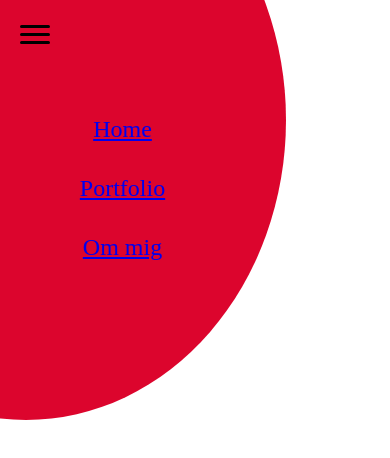
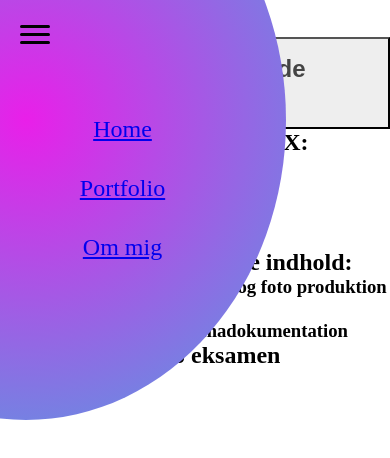
Before and after one commit to regi5539/eksamensportfolio, a plain HTML site: page portfolio.html in a window 390 px wide. Both pictures are taken after a click on the element 35 px from the left and 40 px from the top of the page. Drawn offline with Linux system fonts and the light colour scheme.

Commit message:
portfolio, knap er stylet men virker ikke

```diff
--- a/portfolio.html
+++ b/portfolio.html
@@ -12,9 +12,6 @@
     <header>
       <div class="menu-bg" id="menu-bg"></div>
       <div class="navigation">
-        <!-- <div class="align_menu">
-        <button class="burger_knap">Menu</button>
-      </div> -->
         <div id="menu_streger" onclick="MenuClick()">
           <div id="streg1" class="streg"></div>
           <div id="streg2" class="streg"></div>
@@ -29,6 +26,31 @@
         </nav>
       </div>
     </header>
+
+    <div class="center_content">
+      <main>
+        <h1>Portfolio</h1>
+        <button type="button" class="btn_port">
+          <h2>Tema 2 - Grundlæggende HTML:</h2>
+        </button>
+        <div class="opg_beskrivelse">
+          <h3>● 02.04.02 responsive_site_v2</h3>
+        </div>
+
+        <h2>Tema 3 - Grundlæggende UX:</h2>
+        <h3>● 03.02.06 Prototype 2</h3>
+        <h3>● 03.03.03 Pitch</h3>
+        <h2>Tema 4 - Animation:</h2>
+        <h3>● 04.05.03 Temaopgave</h3>
+        <h2>Tema 5 - Grundlæggende indhold:</h2>
+        <h3>
+          ● 05.01.01 Pilotprojekt Video og foto produktion indsat i HTML/CSS/JS
+        </h3>
+        <h3>● 05.02.01 Redesign og temadokumentation</h3>
+        <h2>Tema 6 - Portfolio eksamen</h2>
+        <h3>● Portfolio sitet</h3>
+      </main>
+    </div>
     <script src="script.js"></script>
   </body>
 </html>
--- a/script.js
+++ b/script.js
@@ -24,9 +24,37 @@
 // /* Tilføj et klik-event til btn, der sætter toggleMenu-funktionen i gang */
 // btn.addEventListener("click", toggleMenu);
 
-// Ny burgermenu
+// ---------------------Ny burgermenu---------------------------
 function MenuClick() {
   document.getElementById("menu_streger").classList.toggle("click");
   document.getElementById("nav").classList.toggle("click");
   document.getElementById("menu-bg").classList.toggle("click-bg");
 }
+
+// ----------------------portfolio------------------------
+
+const btn_port = document.querySelector(".btn_port");
+const indhold = document.querySelector("opg_beskrivelse");
+
+// Lav en function, der hedder toggleMenu()
+function toggleOpg() {
+  console.log("toggleOpg");
+  // 1. Toggle en klasse på nav vha. classList.toggle
+  // 2. Toggle en klasse, der hedder "shown"
+  indhold.classList.toggle("opg_beskrivelse");
+  // 1. Lav en variabel, der hedder menuShown
+  // 2. Den skal være lig med, om nav-variablen indeholder klassen "shown" vha. classList.contains("")
+  let opgShown = classList.contains("opg_beskrivelse");
+  // 1. Lav en if/else sætning => if (...) {...} else {...}
+  // 2. Spørg om menu i if-sætningen => if (menu)
+  if (opgShown) {
+    // hvis nav har klassen "shown", sæt da btn.textContent til "Luk"
+    btn.textContent = "Luk";
+  } else {
+    // hvis IKKE nav har klassen "shown", sæt da btn.textContent til "Menu"
+    btn.textContent = "Menu";
+  }
+}
+
+/* Tilføj et klik-event til btn, der sætter toggleMenu-funktionen i gang */
+btn.addEventListener("click", toggleMenu);
--- a/style.css
+++ b/style.css
@@ -35,17 +35,13 @@
   margin: 20px;
   cursor: pointer;
   /* align-self: flex-end; Dette er til hvis menuen er i højre side*/
+  z-index: 50;
 }
 
 .navigation {
   display: flex;
   flex-flow: column;
   width: 200px;
-}
-
-.align_menu {
-  border: 2px solid white;
-  align-self: flex-end;
 }
 
 .burger_knap {
@@ -56,6 +52,7 @@
   font-size: 1.1rem;
   cursor: pointer;
   align-self: flex-end;
+  z-index: 50;
 }
 
 nav {
@@ -70,11 +67,11 @@ nav {
 
 .menu-bg {
   position: absolute;
-  z-index: -3;
+  z-index: 30;
   width: 0;
   height: 0;
   /* margin: 30px 0 20px 20px; */
-  background: radial-gradient(circle, #dc052d, #dc052d);
+  background: radial-gradient(circle, #e91fe9, #51a0e0);
   border-radius: 50%;
   /* transition: 0.3s ease; Dette er hvis der ikke bliver brugt cubic-bezier */
   transition: 0.5s cubic-bezier(0.17, 0.67, 0.97, 1.42);
@@ -85,15 +82,6 @@ nav {
   transform: translate(-45%, -30%);
 }
 
-/* gammel burger */
-/* nav.shown {
-  padding-top: 1rem;
-  display: flex;
-  flex: 1 1 100%;
-  flex-flow: column;
-  transition: 0.5s ease-in-out;
-} */
-
 nav ul {
   display: flex;
   flex-flow: column;
@@ -101,9 +89,56 @@ nav ul {
   list-style: none;
   padding: 20px 0 0 45px;
   text-align: center;
+  z-index: 40;
 }
 
 nav li {
   font-size: 1.5rem;
   padding: 1rem;
 }
+
+header {
+  position: absolute;
+}
+
+main {
+  /* display: grid;
+  grid-template-columns: 1fr minmax(200px, 900px) 1fr; */
+  grid-column: 2/3;
+}
+
+.center_content {
+  /* grid-column: 2/3; */
+  display: grid;
+  grid-template-columns: 1fr minmax(200px, 900px) 1fr;
+}
+
+h1 {
+  text-align: center;
+}
+
+/* --------------portfolio------------------------ */
+
+/* button styling */
+.btn_port {
+  background-color: #eee;
+  color: #444;
+  cursor: pointer;
+  padding: 1rem;
+  width: 100%;
+  font-size: 1rem;
+  text-align: left;
+}
+
+/* Anden farve ved hover-funktion og når den er trykket på (javascript) add btn_pushed class*/
+.btn_pushed,
+.fold_ud:hover {
+  background-color: #ccc;
+}
+
+/* Styling af opg. beskrivelse */
+.opg_beskrivelse {
+  display: none;
+  overflow: hidden;
+  background-color: #f1f1f1;
+}
```
